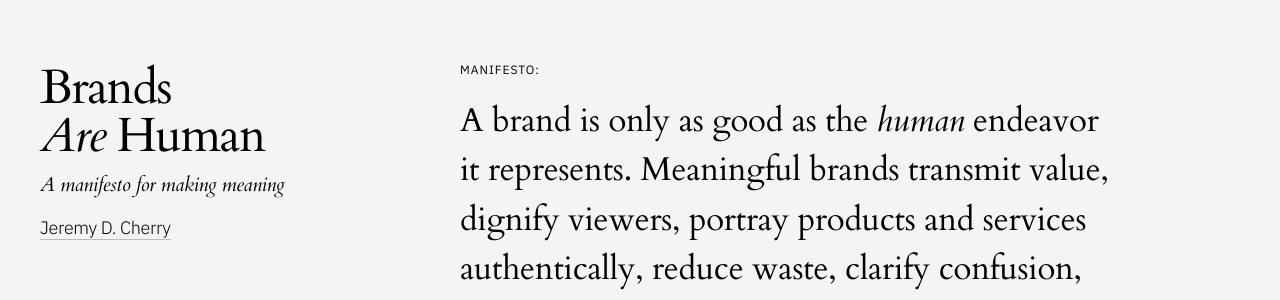
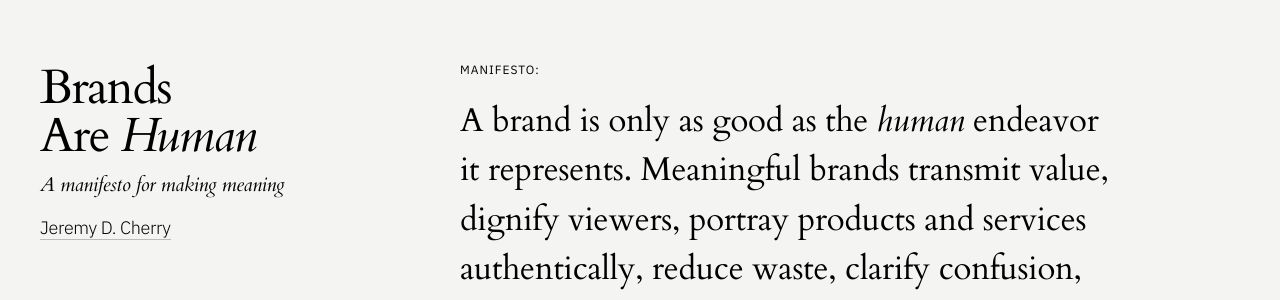
Before and after one commit to jeremydcherry/jeremydcherry.github.io, a Jekyll site: the page built from content/brands.md, in a window 1280 px wide. Shown: the top 300 px of the page. Built offline with Jekyll 4.4.1, drawn with Linux system fonts in a browser that asks for light colours.

Commit message:
Updated title styling on Manifesto

```diff
--- a/_includes/manifesto-title.html
+++ b/_includes/manifesto-title.html
@@ -1,3 +1,3 @@
-<h1 class="manifesto-page-title">Brands<br/><em>Are</em> Human</h1>
+<h1 class="manifesto-page-title">Brands<br/>Are <em>Human</em></h1>
 <h2 class="manifesto-page-title">A manifesto for making meaning</h2>
 <h3 class="manifesto-page-title"><a href="/">Jeremy D. Cherry</a></h3>
```
